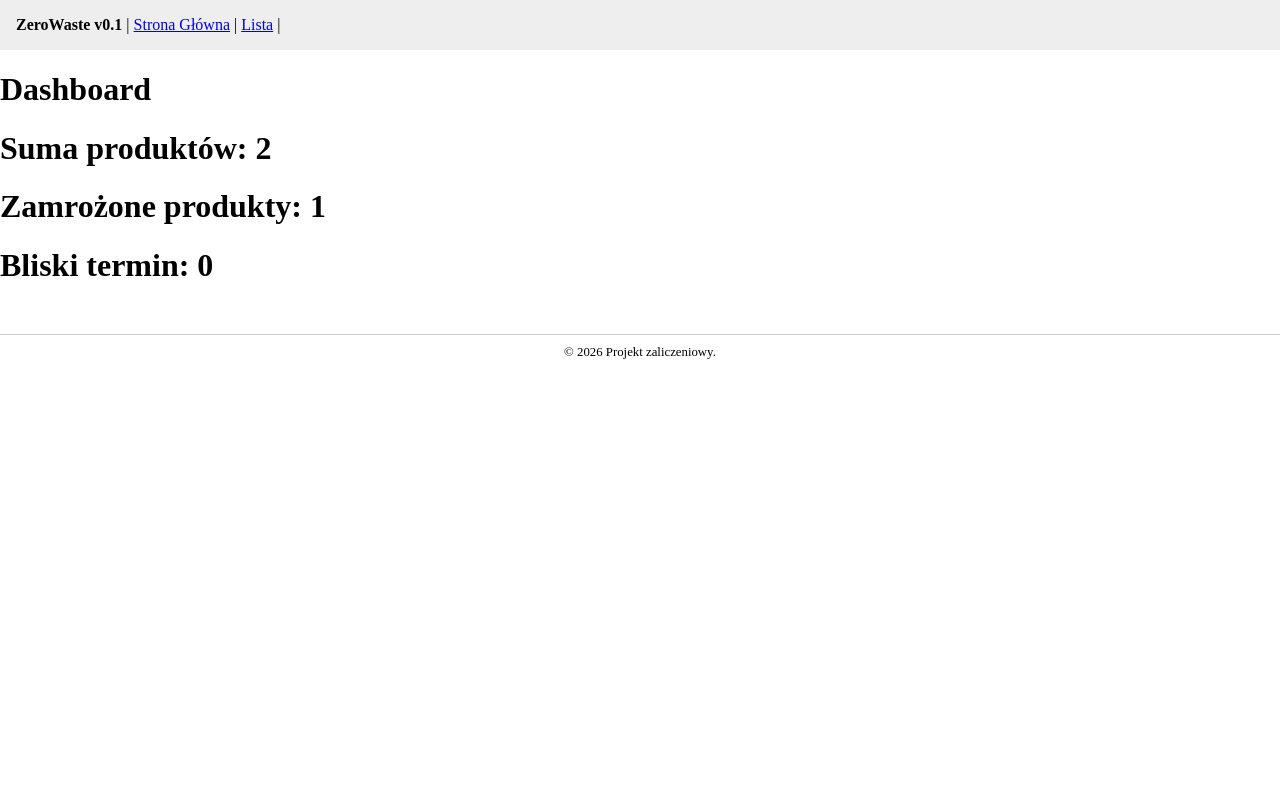
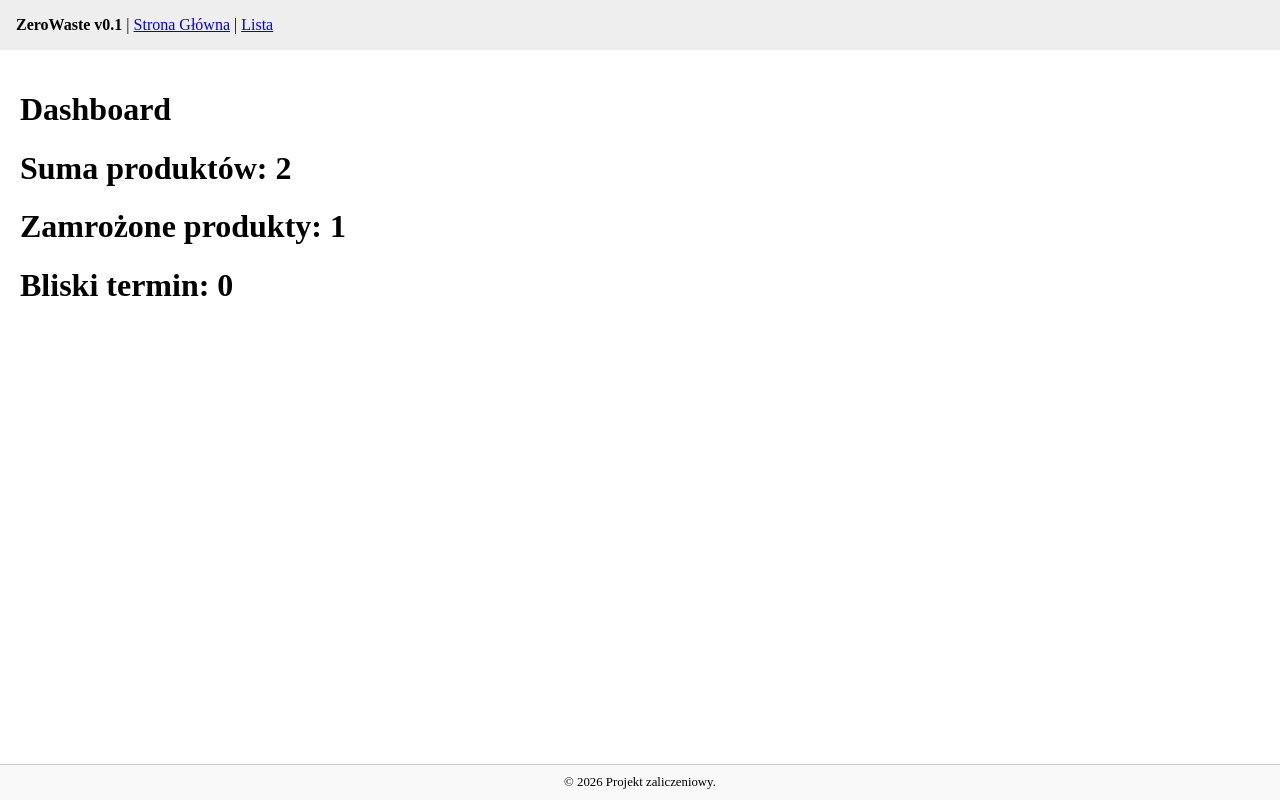
Before and after one commit to Leppniz/ZeroWaste, a Flask app: page / in a window 1280 px wide. Run offline with Flask 3, Linux system fonts and the light colour scheme.

Commit message:
Zmiana podstawy strony

```diff
--- a/templates/base.html
+++ b/templates/base.html
@@ -4,20 +4,20 @@
     <meta charset="UTF-8">
     <title>{% block title %}ZeroWaste App{% endblock %}</title>
 </head>
-<body style="margin: 0">
+<body style="margin: 0; min-height: 100vh; display: flex; flex-direction: column;">
 
-    <nav style="background-color: #eee; padding: 1rem; margin-bottom: 20px;">
+    <nav style="background-color: #eee; padding: 1rem;">
         <b>ZeroWaste v0.1</b> |
         <a href="{{ url_for('strona_glowna') }}">Strona Główna</a> |
-        <a href="{{ url_for('lista_produktow') }}">Lista</a> |
+        <a href="{{ url_for('lista_produktow') }}">Lista</a>
     </nav>
 
-    <div class="container">
+    <div class="container" style="flex: 1; padding: 20px;">
         {% block content %}
         {% endblock %}
     </div>
 
-    <footer style="margin-top: 50px; border-top: 1px solid #ccc; padding: 10px; font-size: 0.8em; text-align: center;">
+    <footer style="background-color: #f9f9f9; border-top: 1px solid #ccc; padding: 10px; font-size: 0.8em; text-align: center;">
         &copy; 2026 Projekt zaliczeniowy.
     </footer>
 
```
